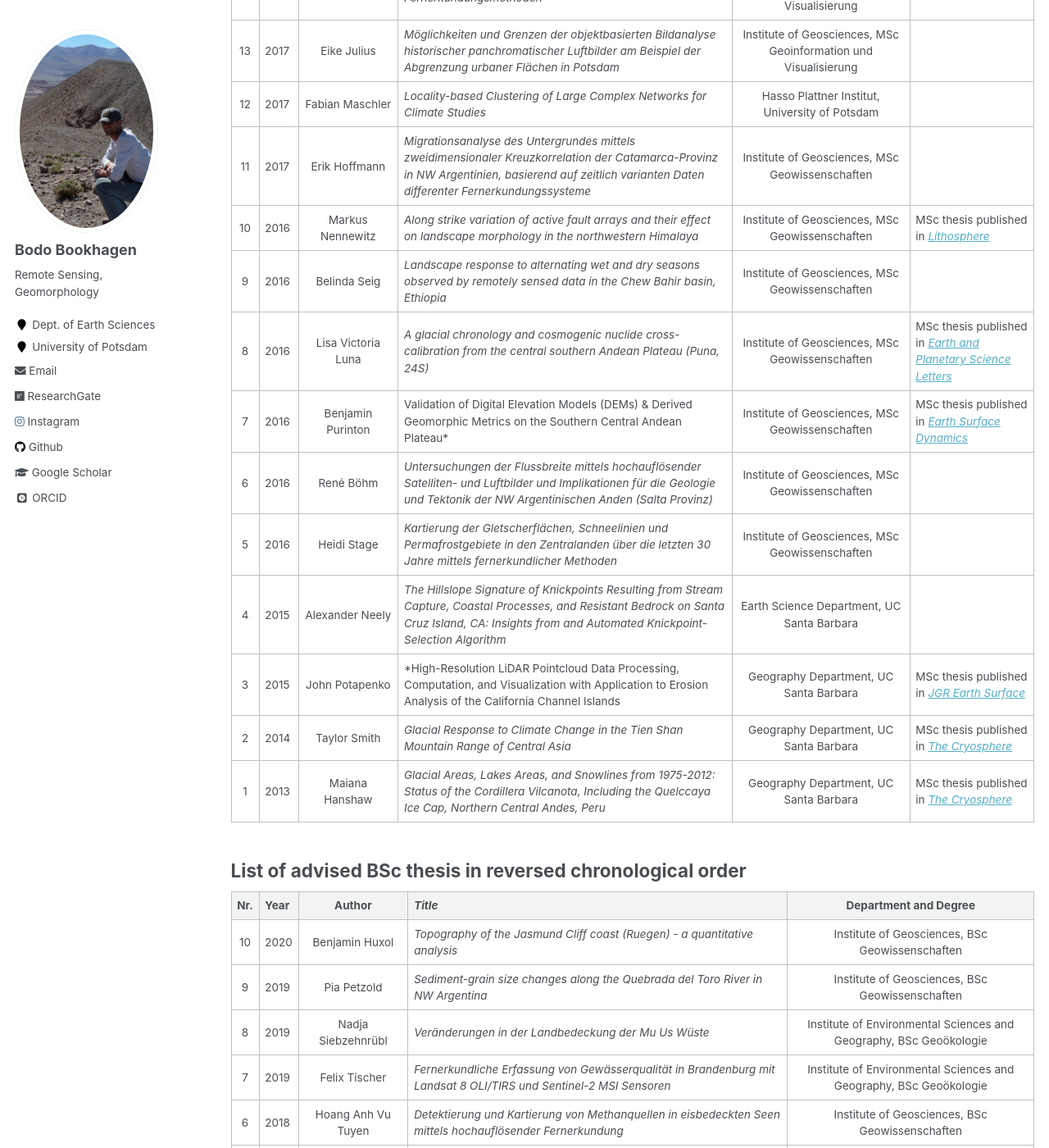
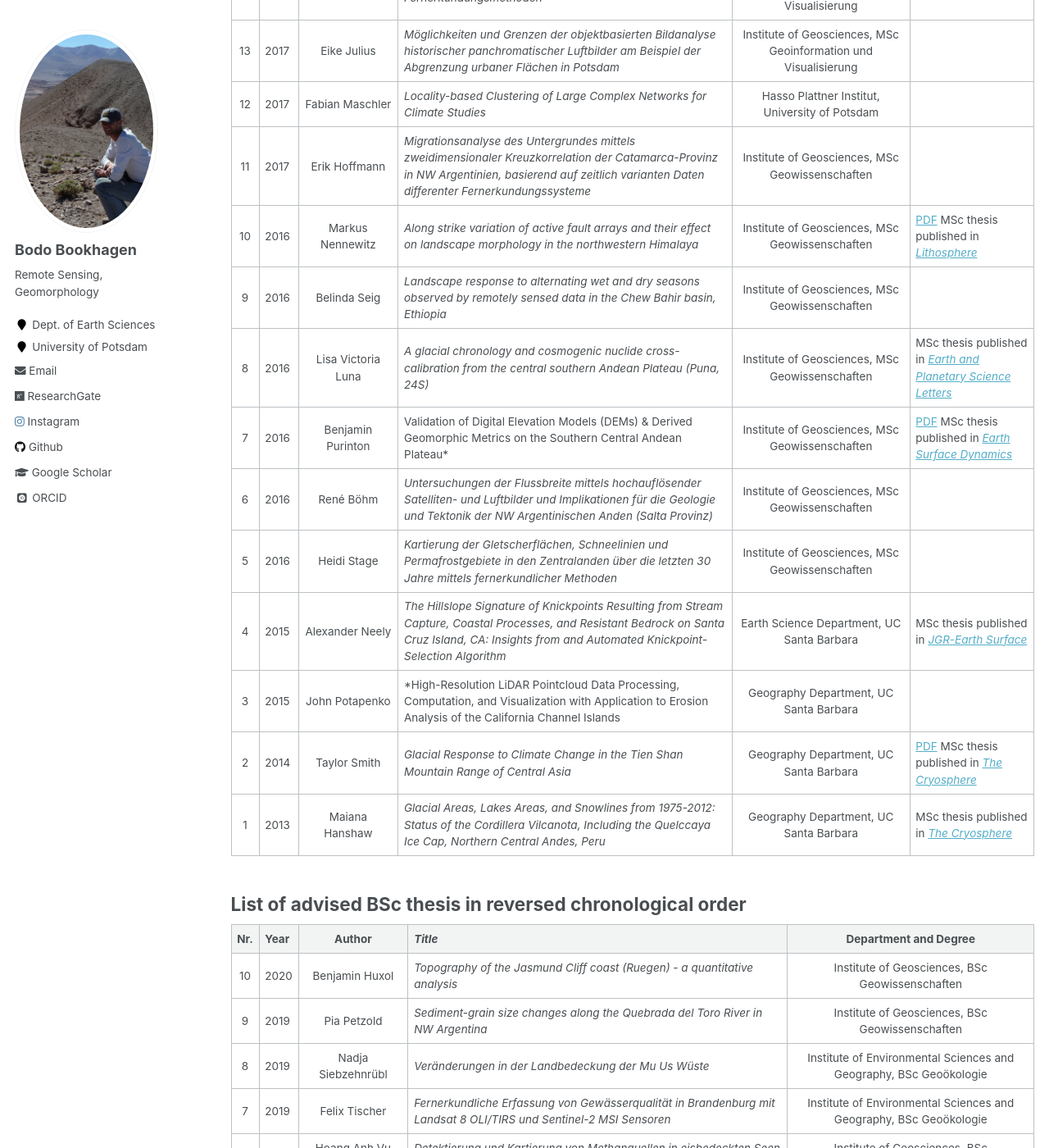
Before and after one commit to BodoBookhagen/BodoBookhagen.github.io, a Jekyll site: the page built from _pages/theses.md, in a window 1280 px wide and 1400 px high, scrolled down 2020 px. Shown: the whole window at 82% size. Built offline with Jekyll 4.4.1, drawn with Linux system fonts in a browser that asks for light colours; some web fonts are replaced.

Commit message:
Jul-16 2020

```diff
--- a/_pages/theses.md
+++ b/_pages/theses.md
@@ -16,8 +16,8 @@ There have been several MSc and BSc theses advised in the past years. These were
 
 | Nr. | Year | Author | *Title* | Department and Degree | Additional information and PDF link (if available) |
 |:---:|:----------|:----:|-------|:---:|
-| 32 | 2020 | Ariane Müting | *Generating high-resolution DEMs from tri-stereo satellite imagery: A geomorphologic case study in the Quebrada del Toro, NW Argentina* | Institute of Geosciences, MSc Geowissenschaften | |
-| 31 | 2020 | Felix Kessler | *Near-real time detection of lake ice using Sentinel-1 data* | Institute of Geosciences, MSc Remote Sensing, geoInformation, and Visualization | |
+| 32 | 2020 | Ariane Müting | *Generating high-resolution DEMs from tri-stereo satellite imagery: A geomorphologic case study in the Quebrada del Toro, NW Argentina* | Institute of Geosciences, MSc Geowissenschaften | [PDF](http://bodobookhagen.github.io/pdf/ArianeMueting_MSc.pdf) |
+| 31 | 2020 | Felix Kessler | *Near-real time detection of lake ice using Sentinel-1 data* | Institute of Geosciences, MSc Remote Sensing, geoInformation, and Visualization | [PDF](http://bodobookhagen.github.io/pdf/Mastersthesis_FelixKeßler.pdf) |
 | 30 | 2020 | Sascha Rabinowitsch | *Die Ermittlung von Genauigkeiten und Anwendungsszenarios für fernerkundlich erhobene Punktwolken am Beispiel des Campus Golm* | Institute of Geosciences, MSc Geowissenschaften | |
 | 29 | 2020 | Kristian Kragiel | *Terrestrial lidar scanning and point cloud classification of the „Neues Palais“, University of Potsdam* | Institute of Geosciences, MSc Geowissenschaften | |
 | 28 | 2019 | Elena Lefler | *Klassifikation der Seen auf dem Hochland von Tibet mittels Google Earth Engine* | Institute of Geosciences, MSc Geoinformation und Visualisierung | |
@@ -38,15 +38,15 @@ There have been several MSc and BSc theses advised in the past years. These were
 | 13 | 2017 | Eike Julius | *Möglichkeiten und Grenzen der objektbasierten Bildanalyse historischer panchromatischer Luftbilder am Beispiel der Abgrenzung urbaner Flächen in Potsdam* | Institute of Geosciences, MSc Geoinformation und Visualisierung | |
 | 12 | 2017 | Fabian Maschler | *Locality-based Clustering of Large Complex Networks for Climate Studies* | Hasso Plattner Institut, University of Potsdam | |
 | 11 | 2017 | Erik Hoffmann | *Migrationsanalyse des Untergrundes mittels zweidimensionaler Kreuzkorrelation der Catamarca-Provinz in NW Argentinien, basierend auf zeitlich varianten Daten differenter Fernerkundungssysteme* | Institute of Geosciences, MSc Geowissenschaften |
-| 10 | 2016 | Markus Nennewitz | *Along strike variation of active fault arrays and their effect on landscape morphology in the northwestern Himalaya* | Institute of Geosciences, MSc Geowissenschaften | MSc thesis published in [*Lithosphere*](https://pubs.geoscienceworld.org/gsa/lithosphere/article/538472/fault-activity-tectonic-segmentation-and) |
+| 10 | 2016 | Markus Nennewitz | *Along strike variation of active fault arrays and their effect on landscape morphology in the northwestern Himalaya* | Institute of Geosciences, MSc Geowissenschaften | [PDF](http://bodobookhagen.github.io/pdf/Nennewitz_landscape_morphology_Himalaya.pdf) MSc thesis published in [*Lithosphere*](https://pubs.geoscienceworld.org/gsa/lithosphere/article/538472/fault-activity-tectonic-segmentation-and) |
 | 9 | 2016 | Belinda Seig | *Landscape response to alternating wet and dry seasons observed by remotely sensed data in the Chew Bahir basin, Ethiopia* | Institute of Geosciences, MSc Geowissenschaften | |
 | 8 | 2016 | Lisa Victoria Luna | *A glacial chronology and cosmogenic nuclide cross-calibration from the central southern Andean Plateau (Puna, 24S)* | Institute of Geosciences, MSc Geowissenschaften | MSc thesis published in [*Earth and Planetary Science Letters*](https://www.sciencedirect.com/science/article/abs/pii/S0012821X18304400) |
-| 7 | 2016 | Benjamin Purinton | Validation of Digital Elevation Models (DEMs) & Derived Geomorphic Metrics on the Southern Central Andean Plateau* | Institute of Geosciences, MSc Geowissenschaften | MSc thesis published in [*Earth Surface Dynamics*](https://www.earth-surf-dynam.net/5/211/2017/) |
+| 7 | 2016 | Benjamin Purinton | Validation of Digital Elevation Models (DEMs) & Derived Geomorphic Metrics on the Southern Central Andean Plateau* | Institute of Geosciences, MSc Geowissenschaften | [PDF](http://bodobookhagen.github.io/pdf/) MSc thesis published in [*Earth Surface Dynamics*](https://www.earth-surf-dynam.net/5/211/2017/) |
 | 6 | 2016 | René Böhm | *Untersuchungen der Flussbreite mittels hochauflösender Satelliten- und Luftbilder und Implikationen für die Geologie und Tektonik der NW Argentinischen Anden (Salta Provinz)* | Institute of Geosciences, MSc Geowissenschaften |
 | 5 | 2016 | Heidi Stage | *Kartierung der Gletscherflächen, Schneelinien und Permafrostgebiete in den Zentralanden über die letzten 30 Jahre mittels fernerkundlicher Methoden* | Institute of Geosciences, MSc Geowissenschaften |
-| 4 | 2015 | Alexander Neely | *The Hillslope Signature of Knickpoints Resulting from Stream Capture, Coastal Processes, and Resistant Bedrock on Santa Cruz Island, CA: Insights from and Automated Knickpoint-Selection Algorithm* | Earth Science Department, UC Santa Barbara | |
-| 3 | 2015 | John Potapenko | *High-Resolution LiDAR Pointcloud Data Processing, Computation, and Visualization with Application to Erosion Analysis of the California Channel Islands | Geography Department, UC Santa Barbara | MSc thesis published in [*JGR Earth Surface*](https://agupubs.onlinelibrary.wiley.com/doi/10.1002/2017JF004250) |
-| 2 | 2014 | Taylor Smith | *Glacial Response to Climate Change in the Tien Shan Mountain Range of Central Asia* | Geography Department, UC Santa Barbara | MSc thesis published in [*The Cryosphere*](https://www.the-cryosphere.net/9/1747/2015/) |
+| 4 | 2015 | Alexander Neely | *The Hillslope Signature of Knickpoints Resulting from Stream Capture, Coastal Processes, and Resistant Bedrock on Santa Cruz Island, CA: Insights from and Automated Knickpoint-Selection Algorithm* | Earth Science Department, UC Santa Barbara | MSc thesis published in [*JGR-Earth Surface*](https://doi.org/10.1002/2017JF004250) |
+| 3 | 2015 | John Potapenko | *High-Resolution LiDAR Pointcloud Data Processing, Computation, and Visualization with Application to Erosion Analysis of the California Channel Islands | Geography Department, UC Santa Barbara | |
+| 2 | 2014 | Taylor Smith | *Glacial Response to Climate Change in the Tien Shan Mountain Range of Central Asia* | Geography Department, UC Santa Barbara | [PDF](http://bodobookhagen.github.io/pdf/TSmith_MSc.pdf) MSc thesis published in [*The Cryosphere*](https://www.the-cryosphere.net/9/1747/2015/) |
 | 1 | 2013 | Maiana Hanshaw | *Glacial Areas, Lakes Areas, and Snowlines from 1975-2012: Status of the Cordillera Vilcanota, Including the Quelccaya Ice Cap, Northern Central Andes, Peru* | Geography Department, UC Santa Barbara | MSc thesis published in [*The Cryosphere*](https://www.the-cryosphere.net/8/359/2014/) |
 
 ## List of advised BSc thesis in reversed chronological order
```
Also changed, not shown: 3 other files.
